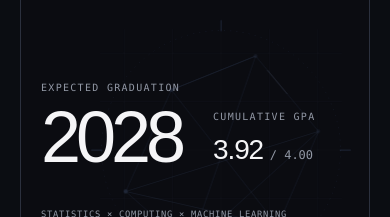
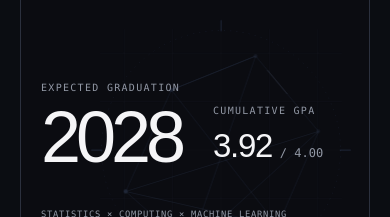
Before and after one commit to etran011/etran011.github.io, a Next.js app: page / in a window 390 px wide. Shown: the part 7720-7937 px from the top of the page. Built offline with nearby package versions, Linux system fonts and the light colour scheme.

Commit message:
Increase GPA typography size in Education section

```diff
--- a/src/components/background/education-section.css
+++ b/src/components/background/education-section.css
@@ -23,7 +23,7 @@
 .education-metrics dt { font-family: var(--font-code); font-size: .625rem; letter-spacing: .13em; text-transform: uppercase; color: var(--muted); }
 .education-graduation dd { font-size: clamp(5rem, 10.5vw, 9rem); letter-spacing: -.07em; font-weight: 350; line-height: 1.15; font-variant-numeric: tabular-nums; }
 .education-gpa { display: inline-block; margin-top: 2rem; }
-.education-gpa dd { margin-top: .4rem; font-size: 2rem; font-weight: 400; letter-spacing: -.04em; line-height: 1.25; }
+.education-gpa dd { margin-top: .4rem; font-size: 2.375rem; font-weight: 400; letter-spacing: -.04em; line-height: 1.25; }
 .education-gpa dd span { font-family: var(--font-code); color: var(--muted); font-size: .75rem; letter-spacing: 0; }
 .education-field { color: var(--muted); font-size: .55rem; letter-spacing: .08em; margin-top: 2.75rem; }
 .education-coursework { margin-top: clamp(1.5rem, 3vw, 2.5rem); border-block: 1px solid var(--border); }
@@ -46,7 +46,7 @@
   .education-metrics { display: flex; gap: 2rem; align-items: end; flex-wrap: wrap; }
   .education-graduation dd { font-size: clamp(4.5rem, 17vw, 6.5rem); }
   .education-gpa { margin-top: 0; padding-bottom: .75rem; }
-  .education-gpa dd { font-size: 1.75rem; }
+  .education-gpa dd { font-size: 2.0625rem; }
   .education-field { margin-top: 1.75rem; }
   .education-coursework ul { grid-template-columns: 1fr; }
   .education-coursework summary { font-size: .8rem; }
```
